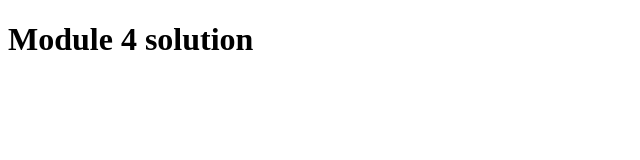
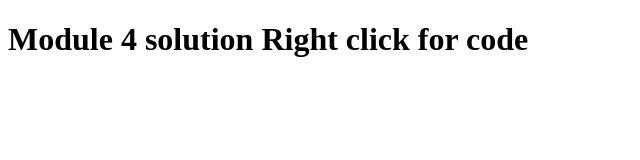
Before and after one commit to Raji-hub494/Raji-hub494.github.io, a plain HTML site: page Module 4 solution/index.html in a window 1280 px wide. Shown: the whole page, without its empty margins (0-640 px from the left). Drawn offline with Linux system fonts and the light colour scheme.

Commit message:
Update index.html

```diff
--- a/Module 4 solution/index.html
+++ b/Module 4 solution/index.html
@@ -4,7 +4,7 @@
 	<title></title>
 </head>
 <body>
-	<h1>Module 4 solution</h1>
+	<h1>Module 4 solution Right click for code</h1>
 	<script src="script.js" ="text/javascript">
 
 		</script>
```
